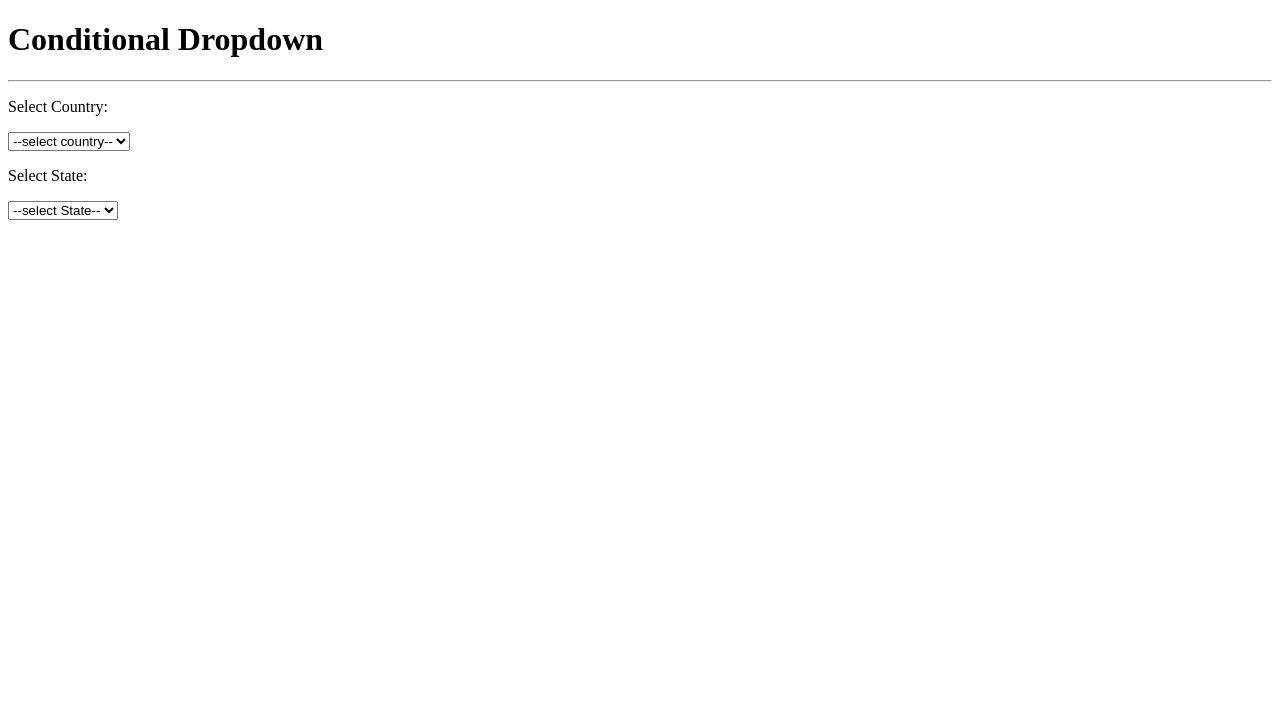
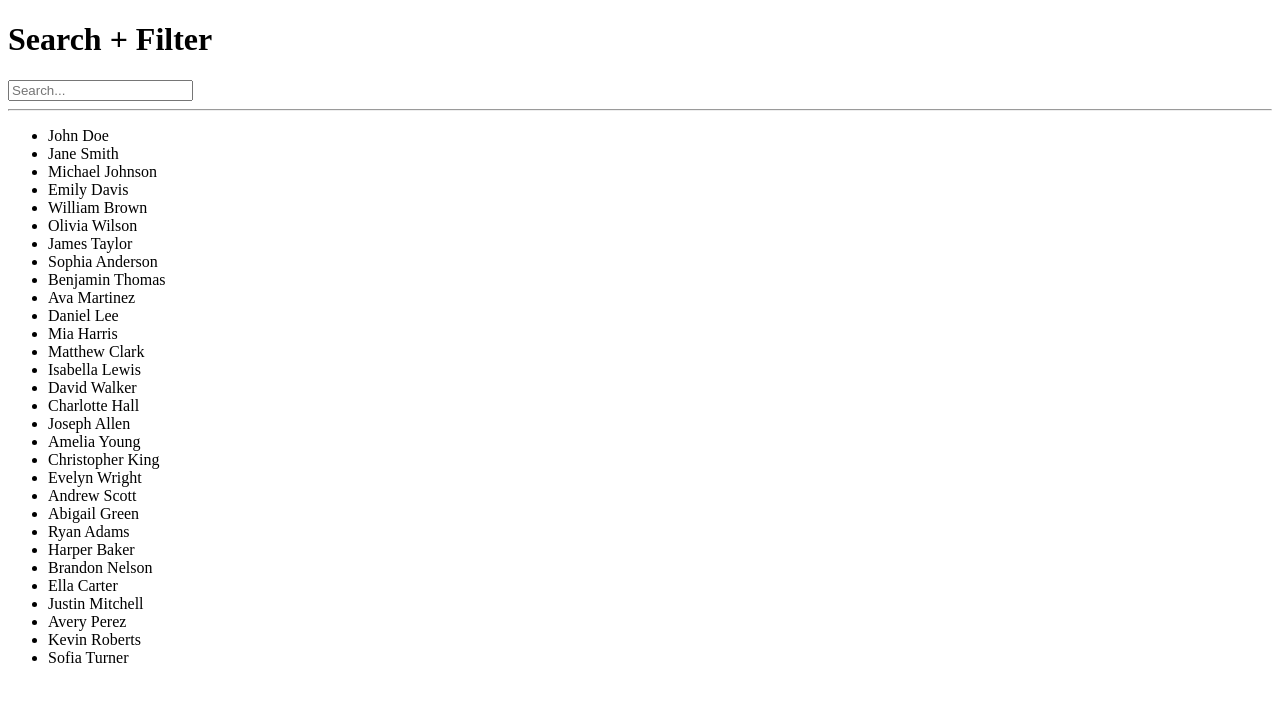
Before and after one commit to kraghavendra-dev/react-daily-practice, a React (Vite) app: page / in a window 1280 px wide. Shown: the top 702 px of the page. Built offline with nearby package versions, Linux system fonts and the light colour scheme.

Commit message:
Day 8: Search Filter functionality

```diff
--- a/src/App.jsx
+++ b/src/App.jsx
@@ -1,11 +1,11 @@
 import React from 'react'
-import ConditionalDropdown from './Day7-CondtionalDropdown/ConditionalDropdown'
+import SearchFilter from './Day8-SearchFilter/SearchFilter'
 
 
 const App = () => {
   return (
     <div>
-      <ConditionalDropdown/>
+       <SearchFilter/>
     </div>
   )
 }
--- /dev/null
+++ b/src/Day8-SearchFilter/SearchFilter.jsx
@@ -0,0 +1,69 @@
+import React, { useState } from 'react'
+
+const SearchFilter = () => {
+
+  const data = [
+    { id: 1, name: 'John Doe' },
+    { id: 2, name: 'Jane Smith' },
+    { id: 3, name: 'Michael Johnson' },
+    { id: 4, name: 'Emily Davis' },
+    { id: 5, name: 'William Brown' },
+    { id: 6, name: 'Olivia Wilson' },
+    { id: 7, name: 'James Taylor' },
+    { id: 8, name: 'Sophia Anderson' },
+    { id: 9, name: 'Benjamin Thomas' },
+    { id: 10, name: 'Ava Martinez' },
+    { id: 11, name: 'Daniel Lee' },
+    { id: 12, name: 'Mia Harris' },
+    { id: 13, name: 'Matthew Clark' },
+    { id: 14, name: 'Isabella Lewis' },
+    { id: 15, name: 'David Walker' },
+    { id: 16, name: 'Charlotte Hall' },
+    { id: 17, name: 'Joseph Allen' },
+    { id: 18, name: 'Amelia Young' },
+    { id: 19, name: 'Christopher King' },
+    { id: 20, name: 'Evelyn Wright' },
+    { id: 21, name: 'Andrew Scott' },
+    { id: 22, name: 'Abigail Green' },
+    { id: 23, name: 'Ryan Adams' },
+    { id: 24, name: 'Harper Baker' },
+    { id: 25, name: 'Brandon Nelson' },
+    { id: 26, name: 'Ella Carter' },
+    { id: 27, name: 'Justin Mitchell' },
+    { id: 28, name: 'Avery Perez' },
+    { id: 29, name: 'Kevin Roberts' },
+    { id: 30, name: 'Sofia Turner' }
+];
+
+  const [searchTerm, setSearchTerm] = useState('');
+
+  const filteredData = data.filter(item =>
+    item.name.toLowerCase().includes(searchTerm.toLowerCase())
+  );
+
+  return (
+    <div>
+        <h1>Search + Filter</h1>
+        <input
+           type="text"
+           placeholder="Search..."
+           value={searchTerm}
+           onChange={(e) => setSearchTerm(e.target.value)}
+        />
+        <hr/>
+        {
+            filteredData.length > 0 ? (
+                <ul>
+                    {filteredData.map(item => (
+                        <li key={item.id}>{item.name}</li>
+                    ))}
+                </ul>
+            ) : (
+                <p>No results found.</p>
+            )
+        }
+    </div>
+  )
+}
+
+export default SearchFilter
```
Also changed, not shown: src/Day8-SearchFilter/README.md (added).
